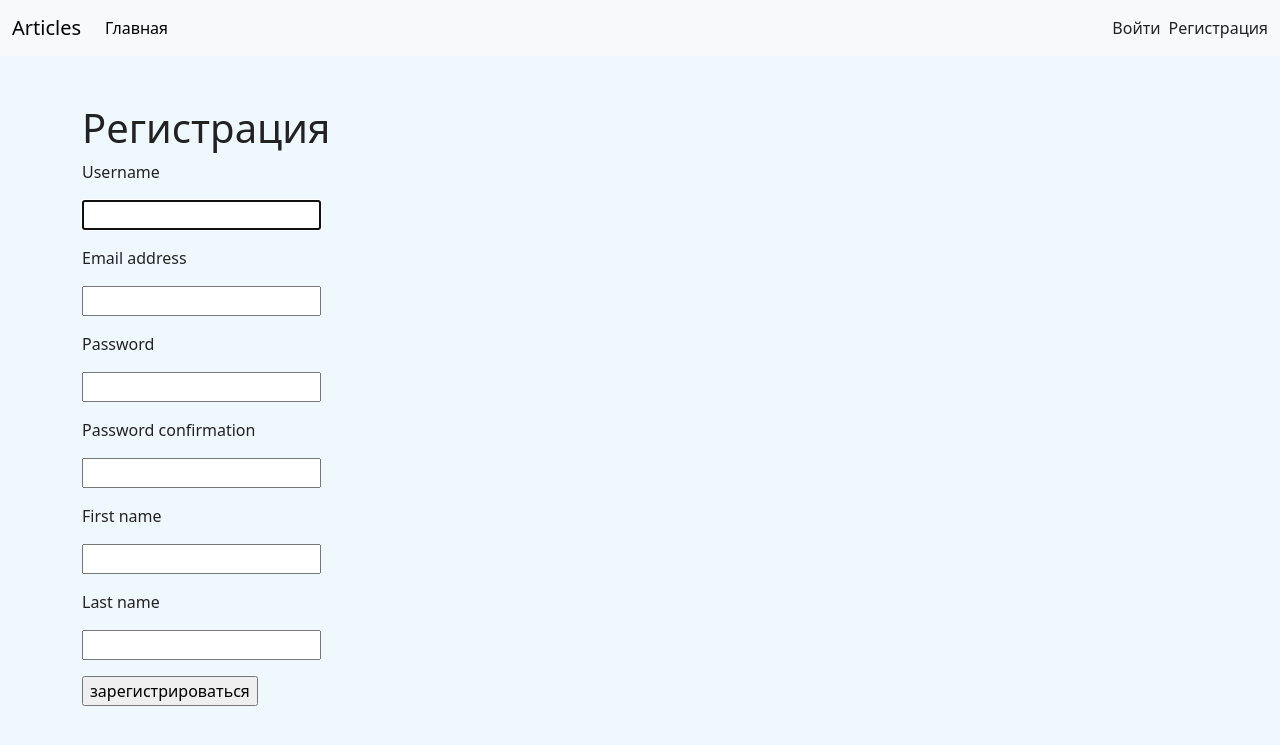
After one commit to k2Raven/article_projects, a Django app: page /accounts/register/ in a window 1280 px wide. The commit adds this page. Shown: the top 745 px of the page. Run offline with Django 5.2, Linux system fonts and the light colour scheme.

Commit message:
Реализовал регистрацию

```diff
--- /dev/null
+++ b/source/accounts/forms.py
@@ -0,0 +1,6 @@
+from django.contrib.auth.forms import UserCreationForm
+
+
+class CustomUserCreationForm(UserCreationForm):
+    class Meta(UserCreationForm.Meta):
+        fields = ('username', 'email', 'password1', 'password2', 'first_name', 'last_name')
--- /dev/null
+++ b/source/accounts/templates/registration.html
@@ -0,0 +1,10 @@
+{% extends "base.html" %}
+{% block title %}Регистрация{% endblock %}
+
+{% block content %}
+<h1>Регистрация</h1>
+
+<form action="" method="post">
+    {% include 'partial/form.html' with button_text="зарегистрироваться" %}
+</form>
+{% endblock %}
--- a/source/accounts/urls.py
+++ b/source/accounts/urls.py
@@ -1,9 +1,11 @@
 from django.urls import path
-# from accounts.views import login_view, logout_view
+from accounts.views import RegisterView
 from django.contrib.auth.views import LoginView, LogoutView
+
 
 app_name = 'accounts'
 urlpatterns = [
     path('login/', LoginView.as_view(template_name='login.html'), name='login'),
     path('logout/', LogoutView.as_view(), name='logout'),
+    path('register/', RegisterView.as_view(), name='register'),
 ]
--- a/source/accounts/views.py
+++ b/source/accounts/views.py
@@ -1,5 +1,10 @@
-from django.contrib.auth import authenticate, login, logout
-from django.shortcuts import render, redirect
+from django.contrib.auth import authenticate, login, logout, get_user_model
+from django.shortcuts import render, redirect, reverse
+from django.views.generic import CreateView
+
+from accounts.forms import CustomUserCreationForm
+
+User = get_user_model()
 
 
 def login_view(request):
@@ -20,3 +25,22 @@ def login_view(request):
 def logout_view(request):
     logout(request)
     return redirect('webapp:articles')
+
+
+class RegisterView(CreateView):
+    model = User
+    form_class = CustomUserCreationForm
+    template_name = 'registration.html'
+
+    def form_valid(self, form):
+        self.object = form.save()
+        login(self.request, self.object)
+        return redirect(self.get_success_url())
+
+    def get_success_url(self):
+        next_url = self.request.GET.get('next')
+        if not next_url:
+            next_url = self.request.POST.get('next')
+        if not next_url:
+            next_url = reverse('webapp:articles')
+        return next_url
--- a/source/webapp/templates/base.html
+++ b/source/webapp/templates/base.html
@@ -26,10 +26,11 @@
             </ul>
 
             {% if not request.user.is_authenticated %}
-                    <a class="nav-link active ms-auto" aria-current="page" href="{% url 'accounts:login' %}">Войти</a>
+                    <a class="nav-link active ms-auto" aria-current="page" href="{% url 'accounts:login' %}?next={{ request.get_full_path }}">Войти</a>
+                    <a class="nav-link active ms-2" aria-current="page" href="{% url 'accounts:register' %}?next={{ request.get_full_path }}">Регистрация</a>
             {% else %}
-{#                    <a class="nav-link active ms-auto" aria-current="page" href="{% url 'accounts:logout' %}">Выйти</a>#}
-                <form action="{% url 'accounts:logout' %}" method="post" class="ms-auto">
+                <p class="my-auto ms-auto">Здравствуйте, {% if request.user.get_full_name %}{{ request.user.get_full_name }}{% else %}{{ request.user }}{% endif %}</p>
+                <form action="{% url 'accounts:logout' %}?next={{ request.get_full_path }}" method="post" class="ms-2">
                 {% csrf_token %}
                     <input class="nav-link active" type="submit" value="Выйти">
                 </form>
```
Also changed, not shown: source/article_project/settings.py (+14 -14 lines).
